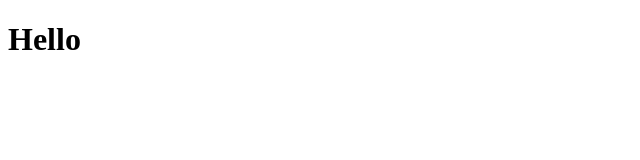
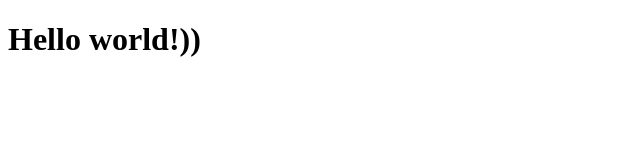
Before and after one commit to MikhailLaz/Project-1, a plain HTML site: page index.html in a window 1280 px wide. Shown: the whole page, without its empty margins (0-640 px from the left). Drawn offline with Linux system fonts and the light colour scheme.

Commit message:
second commit

```diff
--- a/index.html
+++ b/index.html
@@ -6,7 +6,7 @@
     <title>Document</title>
 </head>
 <body>
-    <h1>Hello</h1>
+    <h1>Hello world!))</h1>
 
 </body>
 </html>
```
Also changed, not shown: script.js (added).
